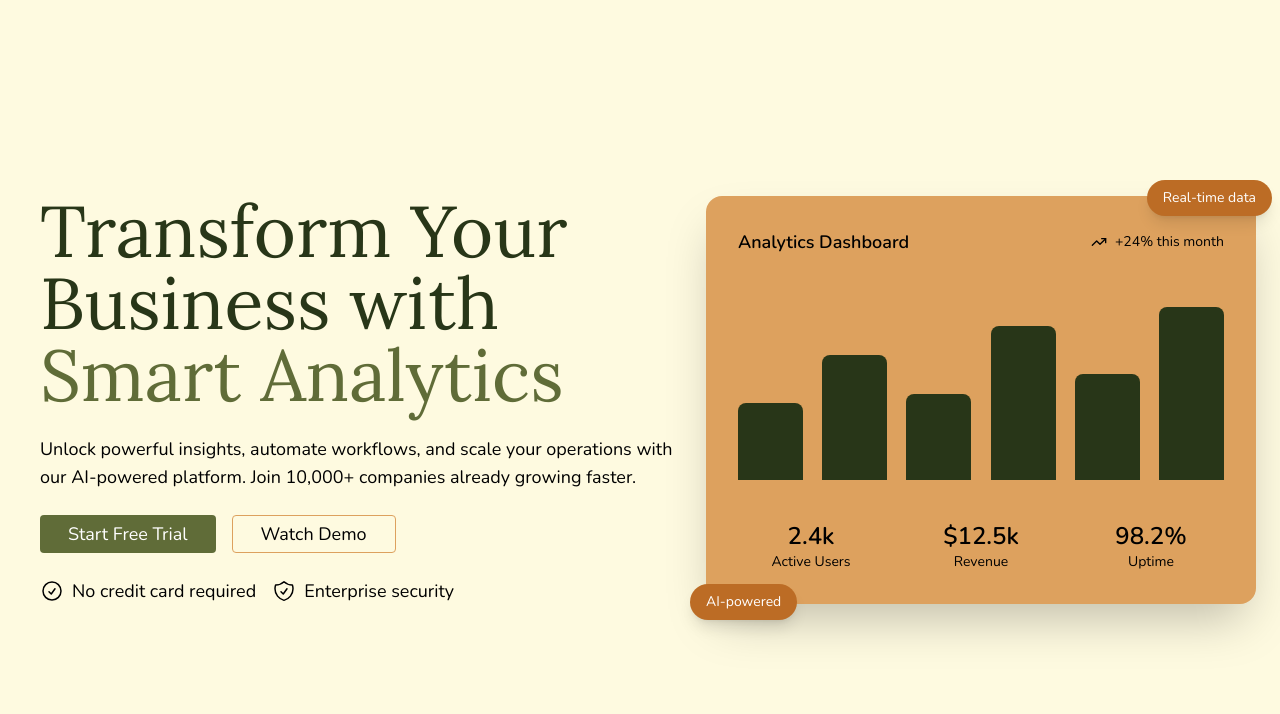
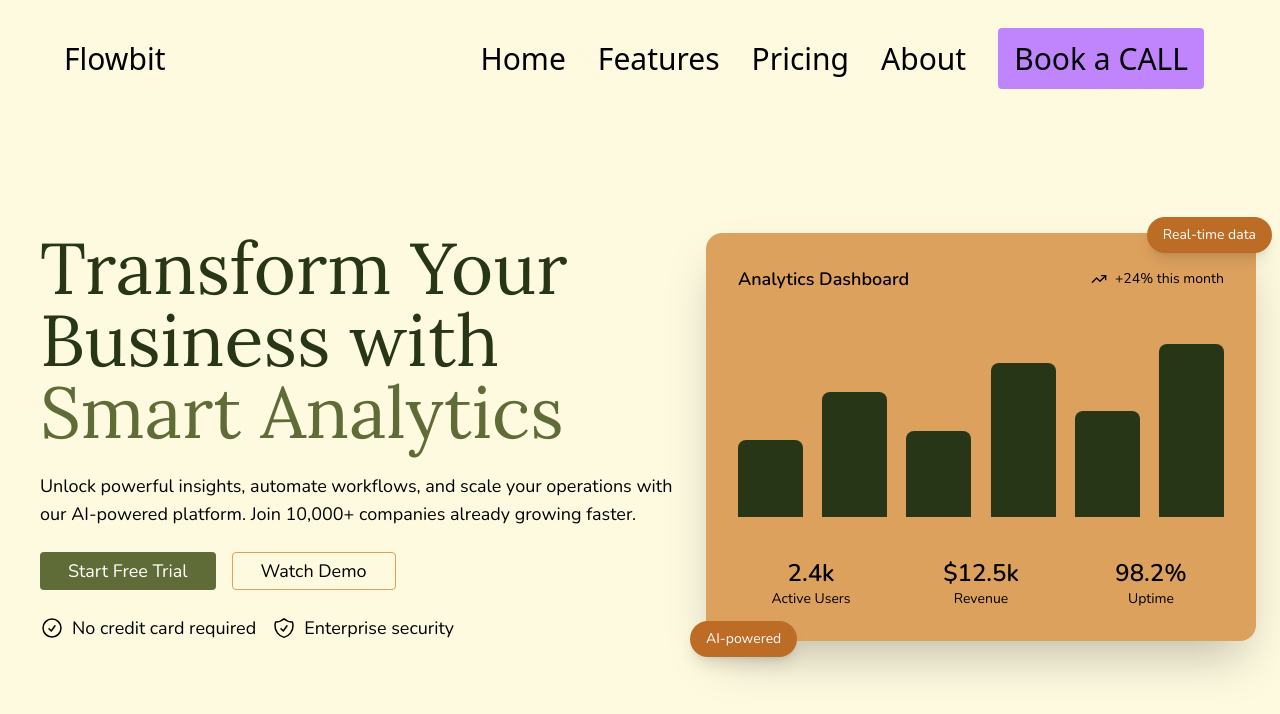
Before and after one commit to FahadBinQaiser/Flowky, a React (Vite) app: page / in a window 1280 px wide. Shown: the top 714 px of the page. Built offline with nearby package versions, Linux system fonts and the light colour scheme; the HTML template or start-up script is replaced by a standard one.

Commit message:
Fixing stuff

```diff
--- a/src/App.css
+++ b/src/App.css
@@ -1,3 +1,6 @@
+* {
+  box-sizing: border-box;
+}
 :root {
   --dark-moss-green: #606c38ff;
   --pakistan-green: #283618ff;
@@ -34,8 +37,7 @@
 body {
   background-color: var(--cornsilk);
   font-size: 30px;
-  display: flex;
-  align-items: center;
-  height: 100vh;
+  margin: 0;
+  min-height: 100vh;
   width: 100vw;
 }
--- a/src/component/herosection/herosection.jsx
+++ b/src/component/herosection/herosection.jsx
@@ -3,7 +3,7 @@ import Dashboard from "../ui/dashboard";
 
 export default function HeroSection() {
   return (
-    <div className="container flex flex-col lg:flex-row items-center  text-balance Nunito max-w-7xl">
+    <div className="container flex h-[80vh] flex-col lg:flex-row items-center text-balance Nunito max-w-7xl">
       <div className="leftSide w-full lg:w-[90%]">
         <div className="content">
           <h1 className="font-[Lora] PakistanGreen text-4xl sm:text-5xl md:text-6xl lg:text-6xl xl:text-7xl">
--- a/src/component/navbar/navbar.jsx
+++ b/src/component/navbar/navbar.jsx
@@ -1,2 +1,64 @@
-import React from "react";
-export default function Navbar() {}
+import React, { useState } from "react";
+import { Menu, X } from "lucide-react";
+
+const Navbar = () => {
+  const [open, setOpen] = useState(false);
+
+  return (
+    <nav className="my-4 max-w-6xl mx-auto w-full z-50">
+      <div className="flex items-center justify-between ">
+        <div className="text-3xl">Flowbit</div>
+
+        <div
+          className="hidden md:flex items-center bg-transparent backdrop-blur-3xl pl-8 pr-3 py-3 rounded-xl space-x-8"
+          style={{
+            boxShadow: "3px 0 12px rgba(250, 250, 250, 0.14)",
+          }}
+        >
+          {["Home", "Features", "Pricing", "About"].map((link) => (
+            <a
+              key={link}
+              href="#"
+              className="relative group"
+            >
+              {link}
+              <span className="absolute left-0 -bottom-1 w-0 h-[2px] bg-[#C084FC] transition-all duration-300 group-hover:w-full"></span>
+            </a>
+          ))}
+          <div className="hidden md:flex">
+            <button className="bg-[#C084FC] hover:bg-[#7C3AED] transition-colors duration-300 cursor-pointer py-2 px-4 rounded">
+              Book a CALL
+            </button>
+          </div>
+        </div>
+
+        <button className="md:hidden" onClick={() => setOpen(!open)}>
+          {open ? <X size={26} /> : <Menu size={26} />}
+        </button>
+      </div>
+
+      <div
+        className={`md:hidden fixed top-20 right-0 w-64 bg-transparent backdrop-blur-3xl shadow-xl rounded-l-2xl transform transition-transform duration-300 ease-in-out z-50
+      ${open ? "translate-x-0" : "translate-x-full"}`}
+      >
+        <div className="flex flex-col body_font items-center px-6 py-10 space-y-6">
+          {["Home", "Features", "Pricing", "About"].map((link) => (
+            <a
+              key={link}
+              href="#"
+              className="text-lg font-medium text-[#fafafa] transition"
+            >
+              {link}
+            </a>
+          ))}
+
+          <button className="bg-[#C084FC] hover:bg-[#7C3AED] transition-colors duration-300 cursor-pointer body_font w-full text-white py-2 px-4 rounded">
+            Book a CALL
+          </button>
+        </div>
+      </div>
+    </nav>
+  );
+};
+
+export default Navbar;
```
